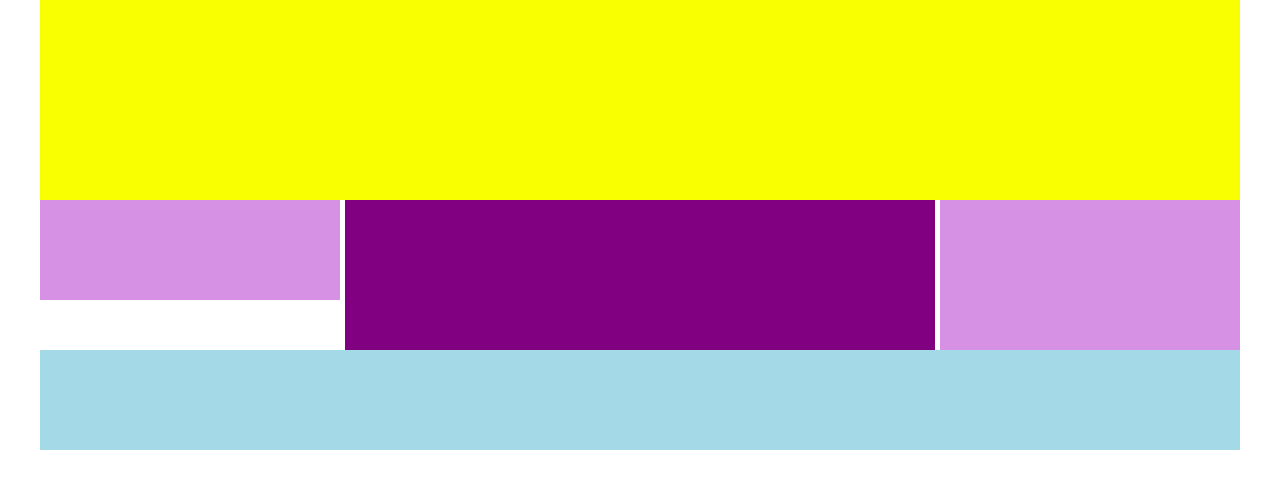
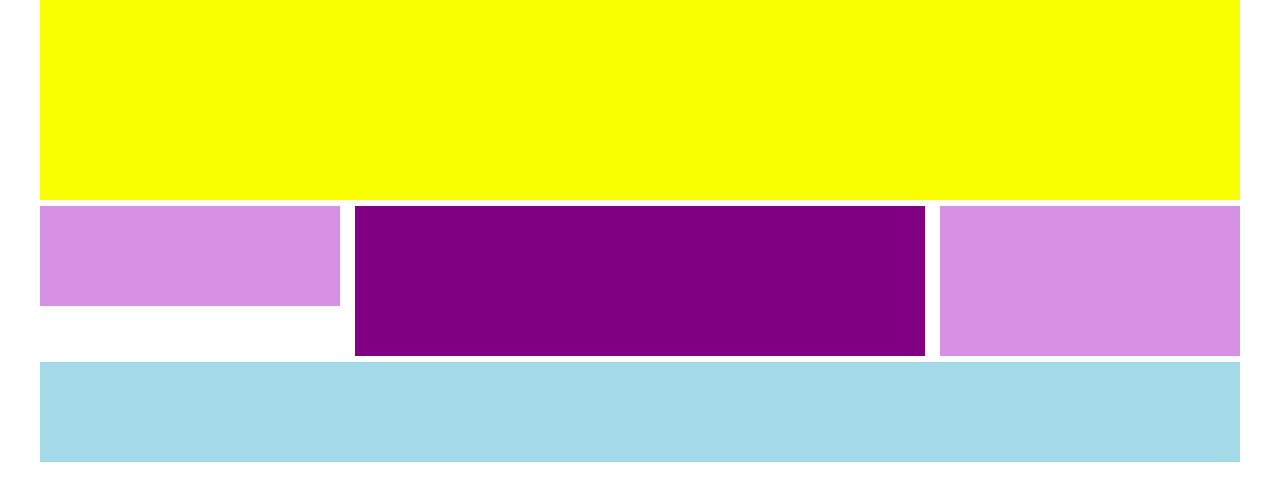
Before and after one commit to GitFhubio/htmlcss-struttura-wp, a plain HTML site: page index.html in a window 1280 px wide. Drawn offline with Linux system fonts and the light colour scheme.

Commit message:
inseriti margini tra blocchi principali

```diff
--- a/css/style.css
+++ b/css/style.css
@@ -17,7 +17,9 @@ footer{
   width:100%;
   height:100px;
 }
-
+main{
+  margin:6px 0;
+}
 main::after{
   clear:both;
   content:"";
@@ -32,16 +34,10 @@ main::after{
 }
 .float:first-child{ height:100px;}
 
-.float:nth-child(2){width: calc(100% / 2 - 10px);
-  margin:0 5px;
+.float:nth-child(2){width: calc(100% / 2 - 30px);
+  margin:0 15px;
     background-color: rgb(129,0,129);
 }
 
-.float:nth-child(2){width: calc(100% / 2 - 10px);
-  margin:0 5px;
-    background-color: rgb(129,0,129);
-}
-
-
 .float:nth-child(2),.float:nth-child(3) {height:150px;
 }
```
